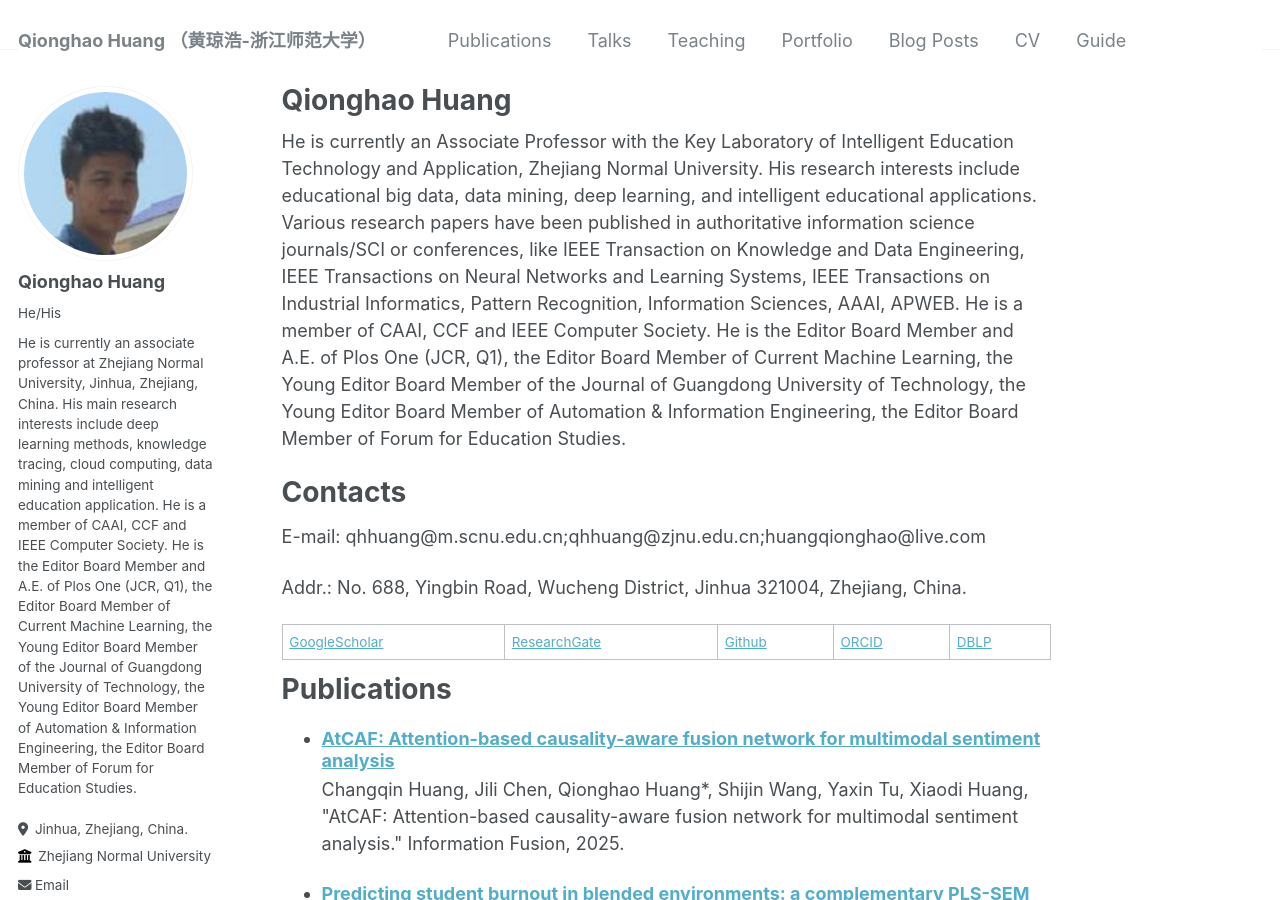
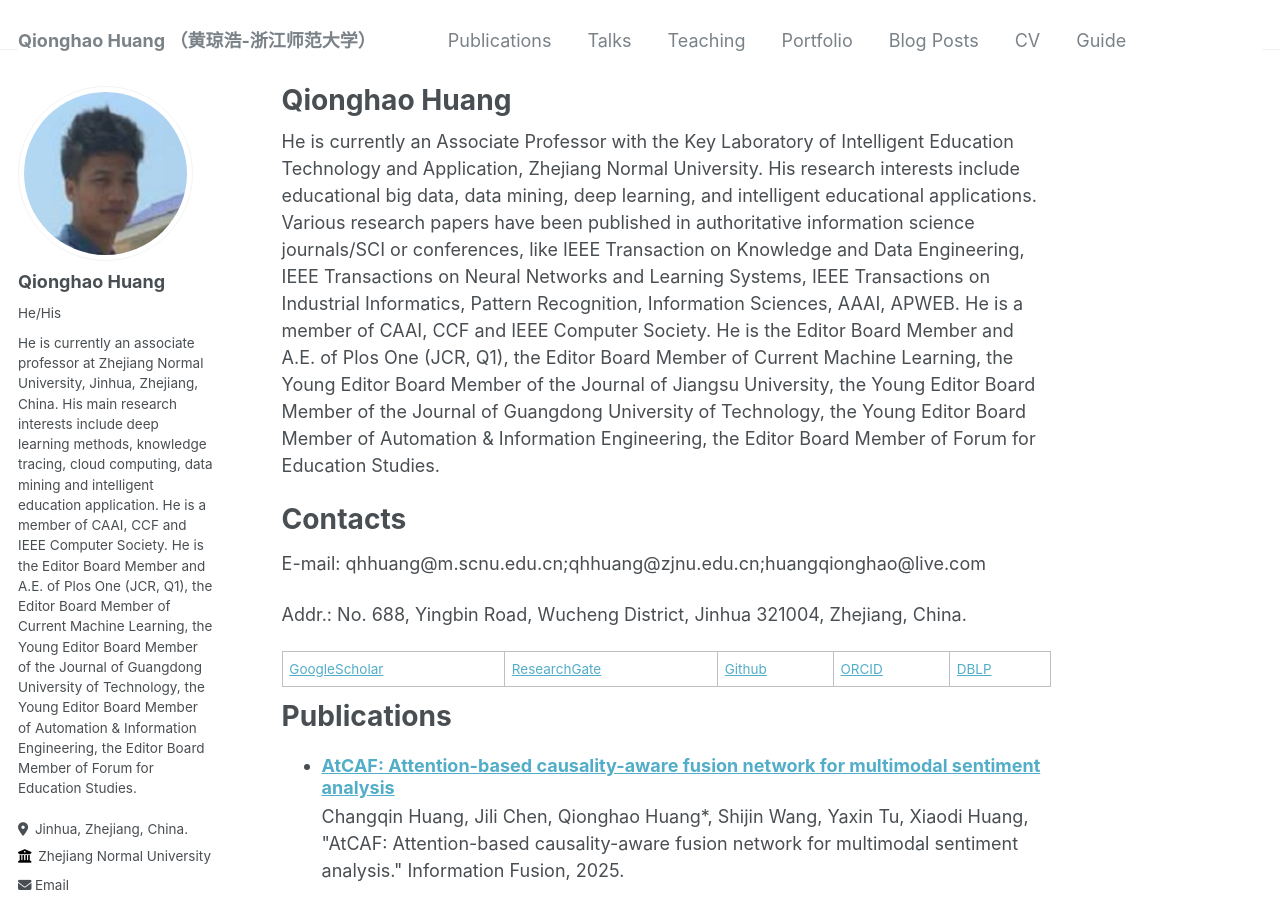
Before and after one commit to qhhuang-ai/qhhuang-ai.github.io, a Jekyll site: the page built from _pages/about.md, in a window 1280 px wide and 900 px high. Built offline with Jekyll 4.4.1, drawn with Linux system fonts in a browser that asks for light colours; some web fonts are replaced; a script that is not in the unit is left out; comment, search, counter and statistics services are not loaded; some of the changed text lies outside the part shown.

Commit message:
update CV!

```diff
--- a/_pages/about.md
+++ b/_pages/about.md
@@ -17,6 +17,7 @@
 He is a member of CAAI, CCF and IEEE Computer Society.
 He is the Editor Board Member and A.E. of Plos One (JCR, Q1),
 the Editor Board Member of Current Machine Learning,
+the Young Editor Board Member of the Journal of Jiangsu University,
 the Young Editor Board Member of the Journal of Guangdong University of Technology,
 the Young Editor Board Member of Automation & Information Engineering,
 the Editor Board Member of Forum for Education Studies.
@@ -96,6 +97,7 @@
 ------
 1. Editor Board Member and A.E. of Plos One (JCR, Q1)
 1. Editor Board Member of Current Machine Learning
+1. Young Editor Board Member of the Journal of Jiangsu University (Chinese Journal)
 1. Young Editor Board Member of the Journal of Guangdong University of Technology (Chinese Journal)
 1. Young Editor Board Member of Automation & Information Engineering (Chinese Journal)
 1. Editor Board Member of Forum for Education Studies
```
